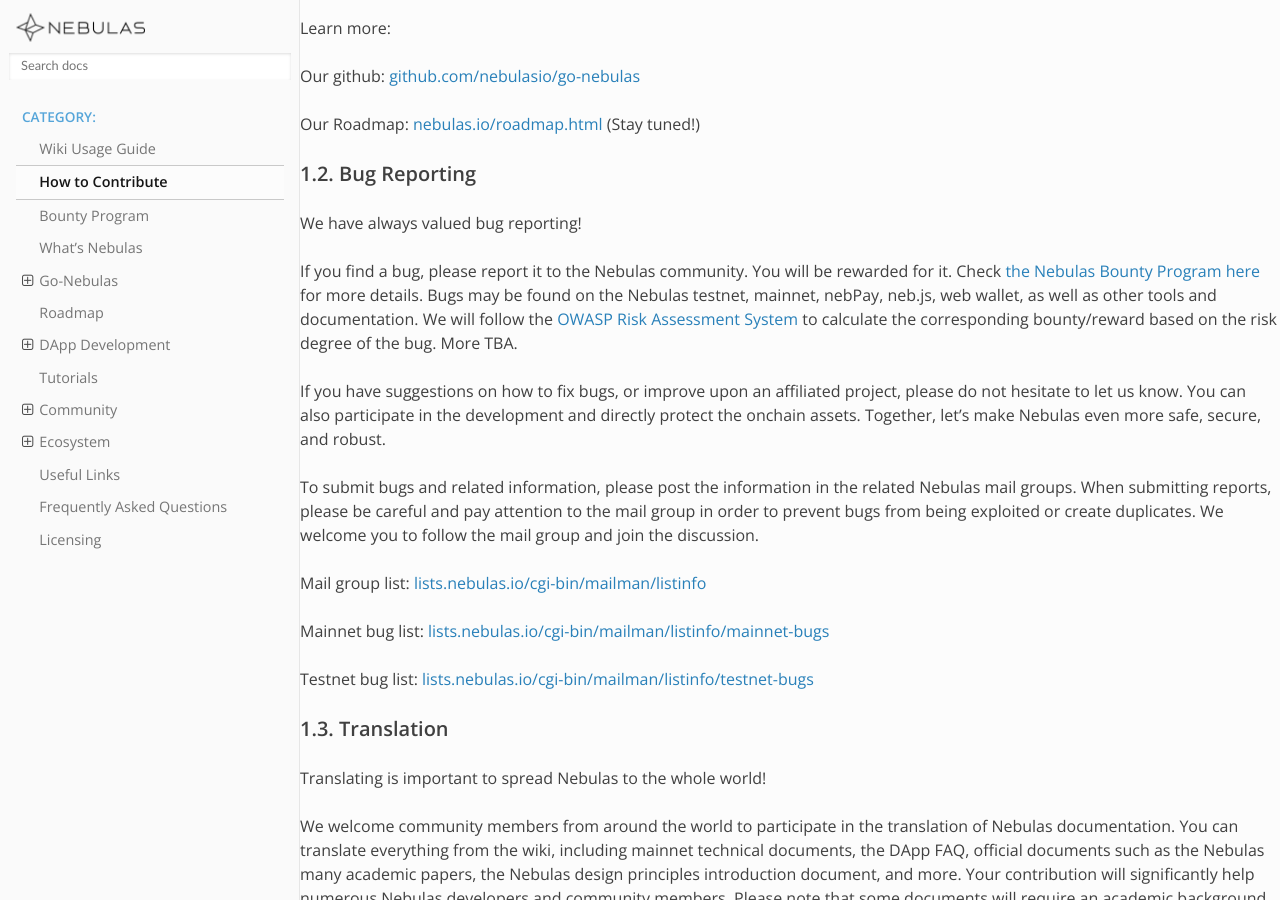
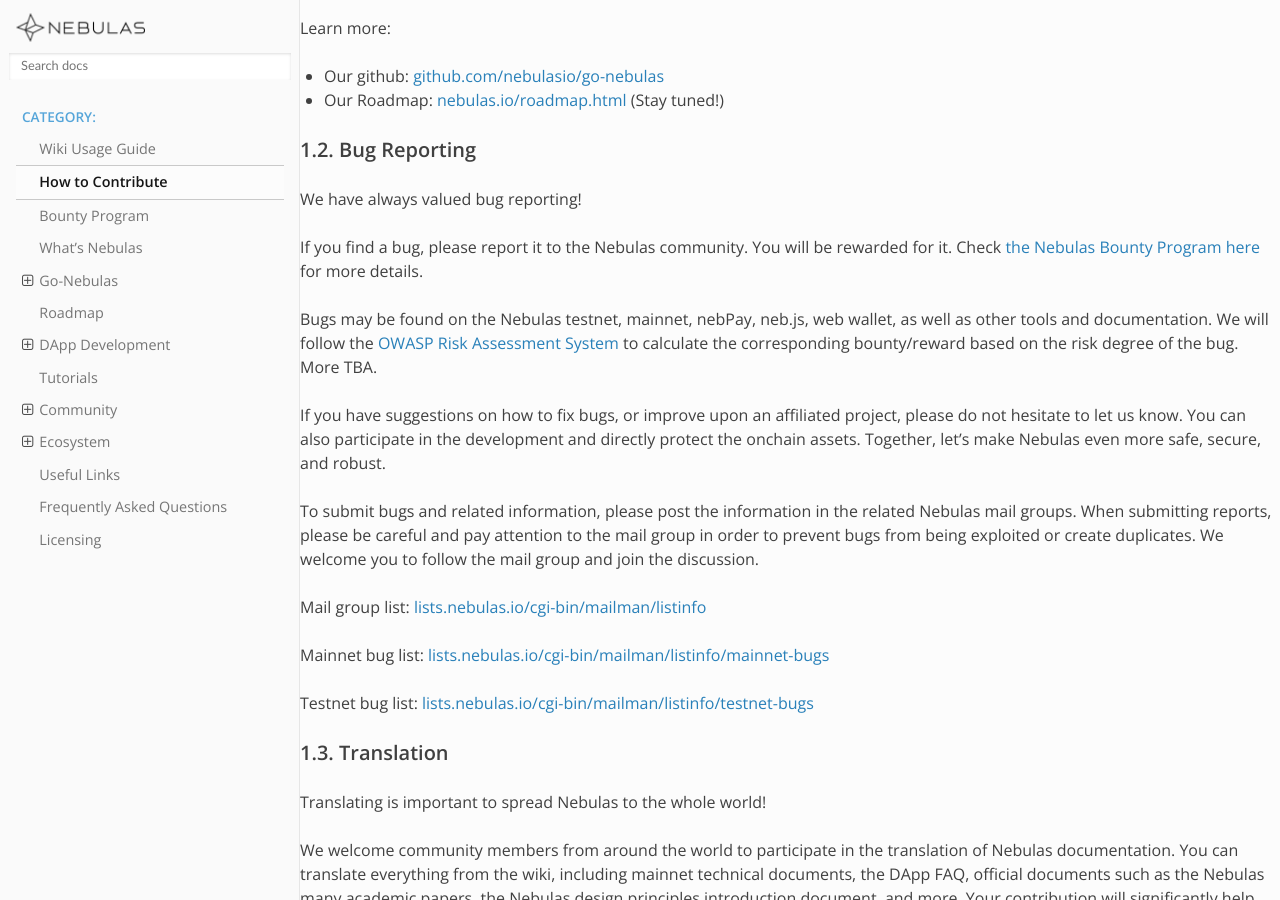
Before and after one commit to nebulasio/nebdocs, a Sphinx documentation site: the page built from docs/how-to-contribute.md, in a window 1280 px wide and 900 px high, scrolled down 719 px. Built offline with Sphinx 7.4.7 and the Read the Docs theme 2.0.0, drawn with Linux system fonts in a browser that asks for light colours.

```diff
--- a/docs/how-to-contribute.md
+++ b/docs/how-to-contribute.md
@@ -14,14 +14,15 @@ We are excited to devote ourselves to blockchain and to see how blockchain techn
 
 Learn more:
 
-Our github: [github.com/nebulasio/go-nebulas](https://github.com/nebulasio/go-nebulas)
+* Our github: [github.com/nebulasio/go-nebulas](https://github.com/nebulasio/go-nebulas)
 
-Our Roadmap: [nebulas.io/roadmap.html](https://nebulas.io/roadmap.html) (Stay tuned!)
+* Our Roadmap: [nebulas.io/roadmap.html](https://nebulas.io/roadmap.html) (Stay tuned!)
 
 ### 1.2. Bug Reporting
 We have always valued bug reporting!
 
 If you find a bug, please report it to the Nebulas community. You will be rewarded for it. Check [the Nebulas Bounty Program here](http://wiki.nebulas.io/en/latest/bounty-program.html) for more details.
+
 Bugs may be found on the Nebulas testnet, mainnet, nebPay, neb.js, web wallet, as well as other tools and documentation. We will follow the [OWASP Risk Assessment System](https://www.owasp.org/index.php/OWASP_Risk_Rating_Methodology) to calculate the corresponding bounty/reward based on the risk degree of the bug. More TBA.
 
 <!--Every time we launch a new function, we will first deploy it on our testnet. Currently, we have launched our first new function on the Nebulas testnet and everyone is welcome to try it, report any bugs discovered and receive the corresponding reward. The first of many new functions in public beta on the testnet is the inter-contract function.-->
```
